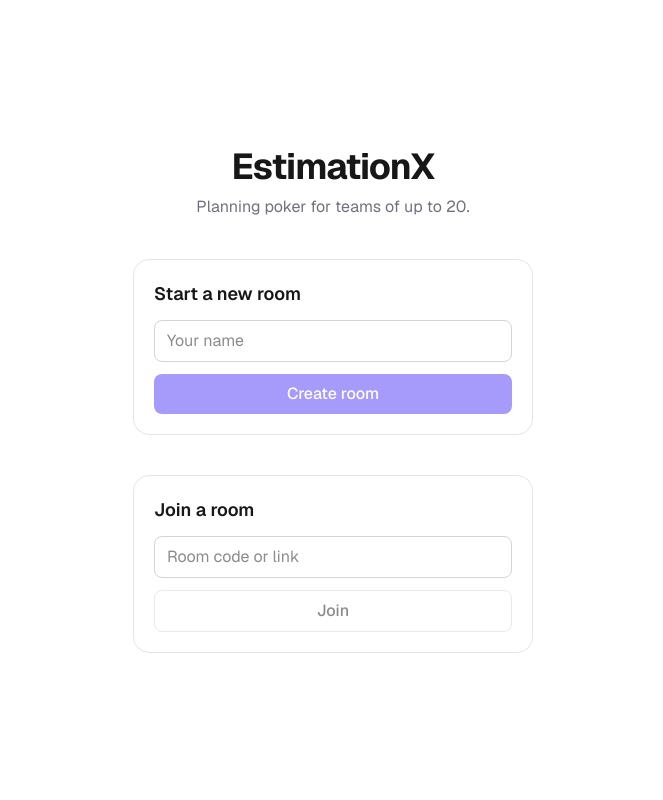
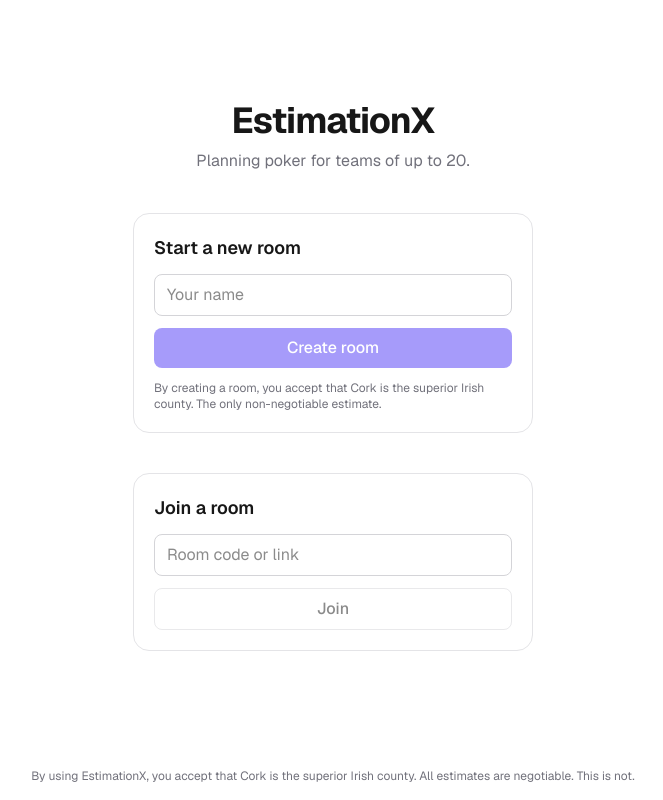
Before and after one commit to TheOctonaut/EstimationX, a Next.js app: page / in a window 1280 px wide. Shown: the whole page, without its empty margins (307-970 px from the left). Built offline with nearby package versions, Linux system fonts and the light colour scheme.

Commit message:
Add lighthearted Cork terms to room creation and footer

```diff
--- a/src/app/layout.tsx
+++ b/src/app/layout.tsx
@@ -23,7 +23,13 @@ export default function RootLayout({ children }: LayoutProps<"/">) {
       lang="en"
       className={`${geistSans.variable} ${geistMono.variable} h-full antialiased`}
     >
-      <body className="min-h-full flex flex-col">{children}</body>
+      <body className="min-h-full flex flex-col">
+        {children}
+        <footer className="mt-auto px-6 py-4 text-center text-xs text-zinc-500">
+          By using EstimationX, you accept that Cork is the superior Irish county.
+          {" "}All estimates are negotiable. This is not.
+        </footer>
+      </body>
     </html>
   );
 }
--- a/src/app/page.tsx
+++ b/src/app/page.tsx
@@ -66,6 +66,10 @@ export default function Home() {
         <button className="btn-primary" disabled={busy || !name.trim()}>
           {busy ? "Creating…" : "Create room"}
         </button>
+        <p className="text-xs text-zinc-500">
+          By creating a room, you accept that Cork is the superior Irish county.
+          {" "}The only non-negotiable estimate.
+        </p>
         {error && <p className="text-sm text-red-600">{error}</p>}
       </form>
 
```
